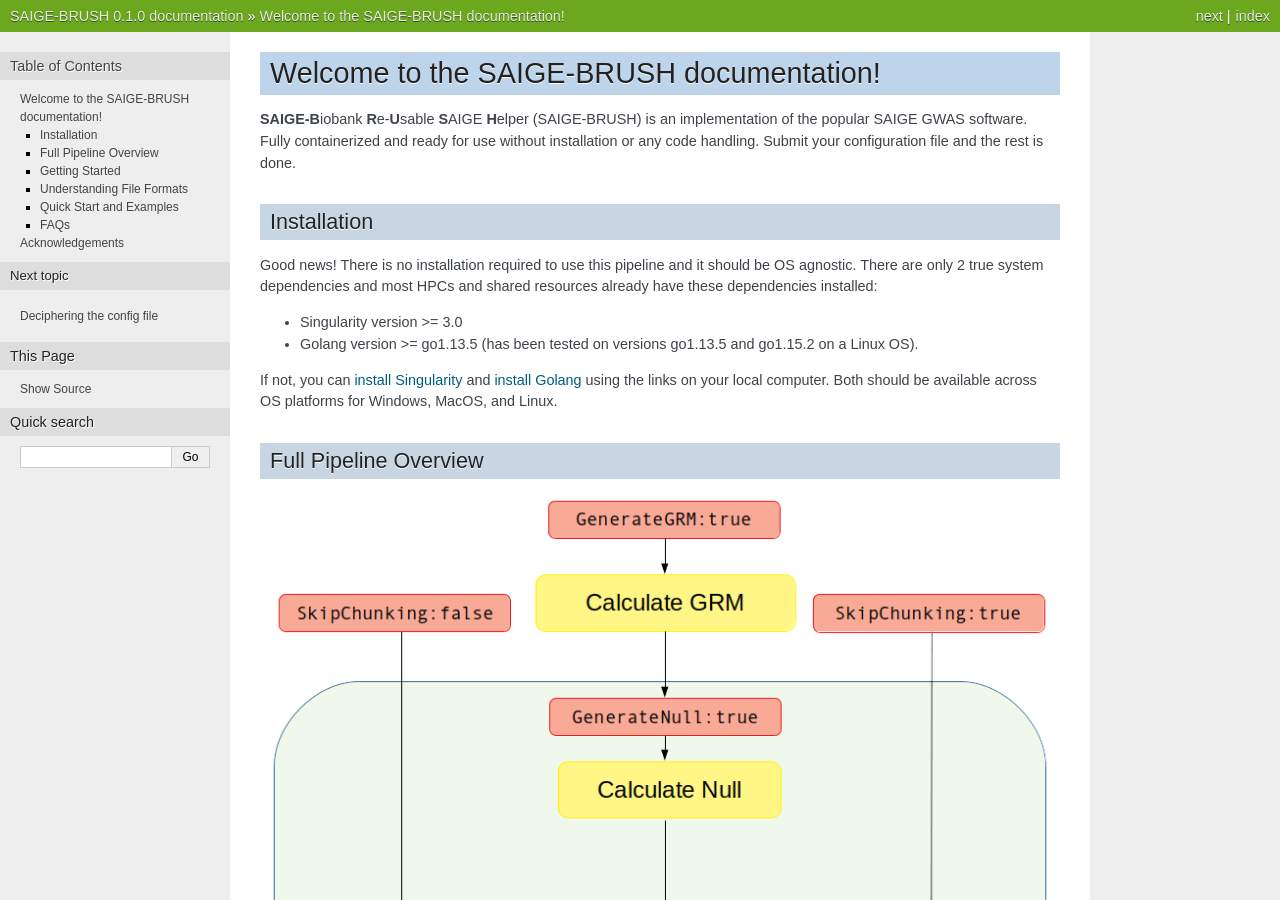
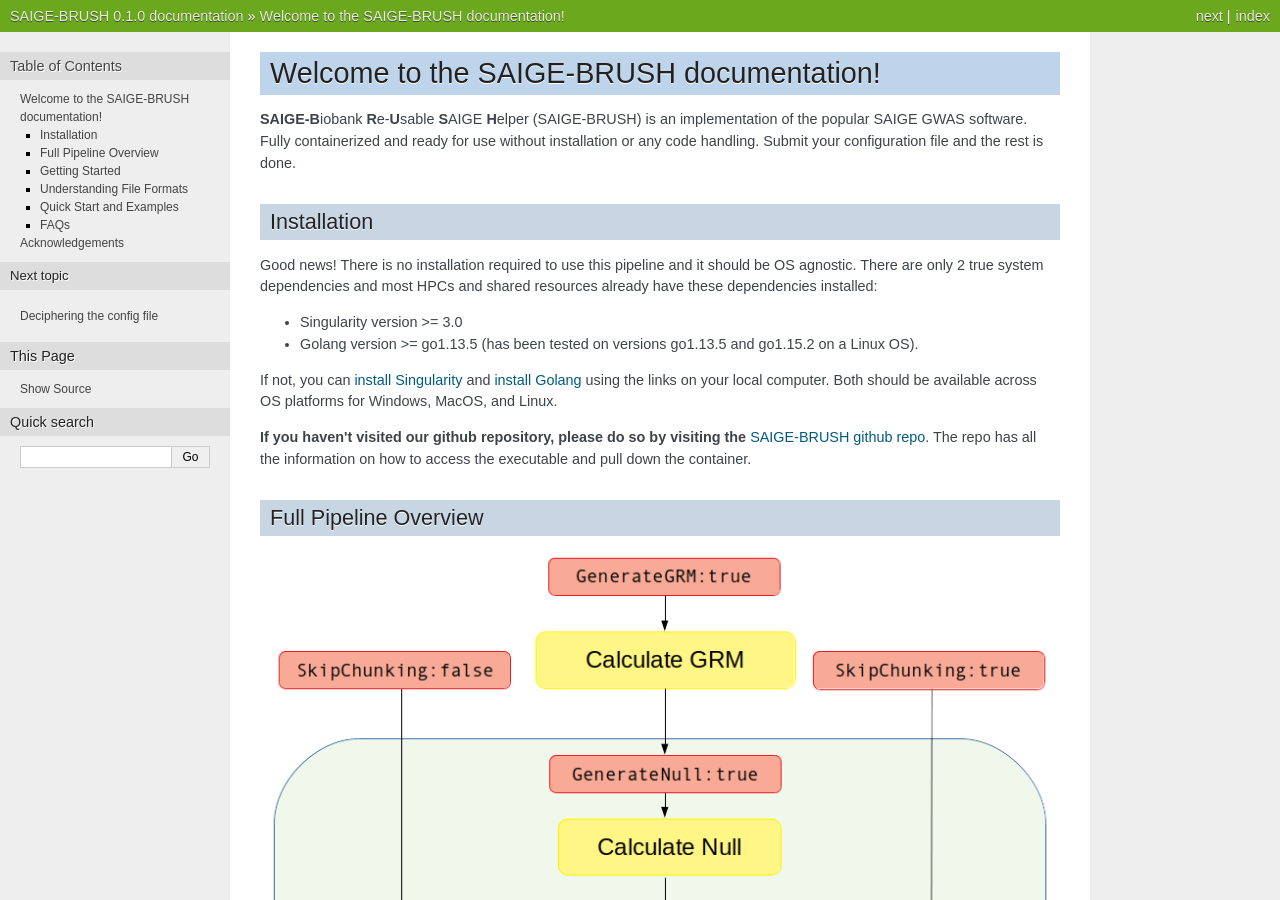
Before and after one commit to tbrunetti/SAIGE-BRUSH, a Sphinx documentation site: the page built from docs/source/index.rst, in a window 1280 px wide and 900 px high. Built offline with Sphinx 7.4.7, drawn with Linux system fonts in a browser that asks for light colours.

Commit message:
added github link and removed FAQs from tutorial main page

```diff
--- a/docs/source/exampleWorkFlows.rst
+++ b/docs/source/exampleWorkFlows.rst
@@ -20,7 +20,3 @@ Tutorials
    generateNullonlyTutorial
    generateAssociationOnlyTutorial
    fullPipelineReuseChunksTutorial
-
-
-FAQs
-^^^^^
--- a/docs/source/index.rst
+++ b/docs/source/index.rst
@@ -14,6 +14,13 @@ If not, you can `install Singularity`_ and `install Golang`_ using the links on
 
 .. _install Singularity: https://sylabs.io/docs/
 .. _install Golang: https://golang.org/doc/install
+
+
+
+**If you haven't visited our github repository, please do so by visiting the** `SAIGE-BRUSH github repo`_.  The repo has all the information on how to access the executable and pull down the container.
+
+
+.. _SAIGE-BRUSH github repo: https://github.com/tbrunetti/SAIGE-BRUSH
 
 
 Full Pipeline Overview
```
Also changed, not shown: 5 other files.
